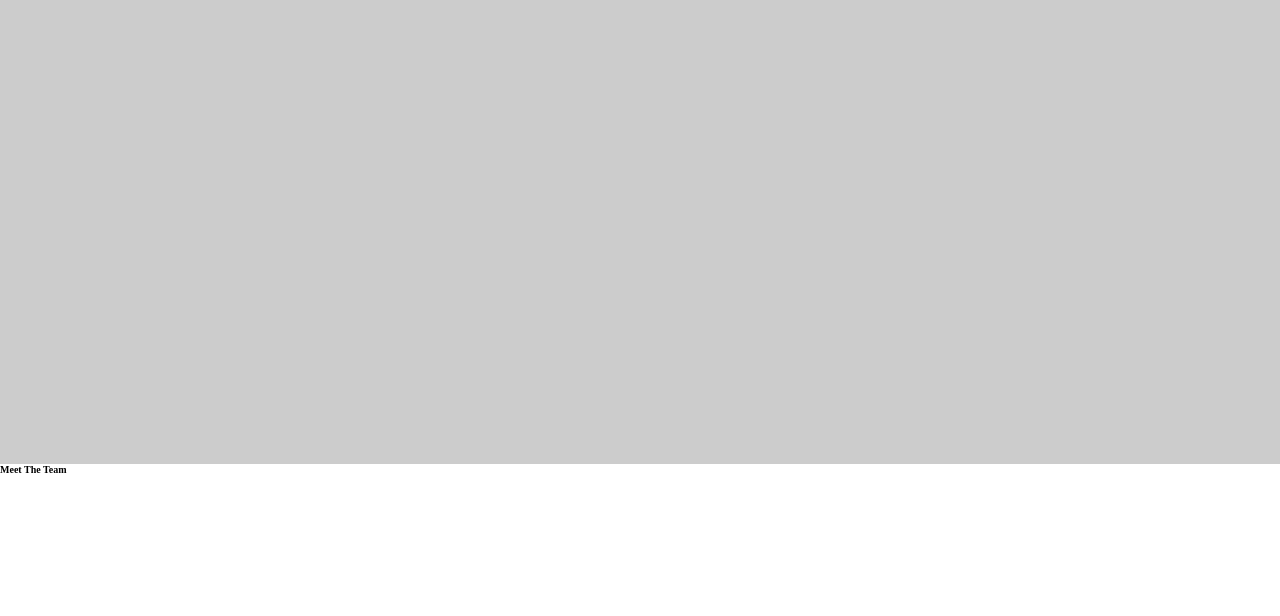
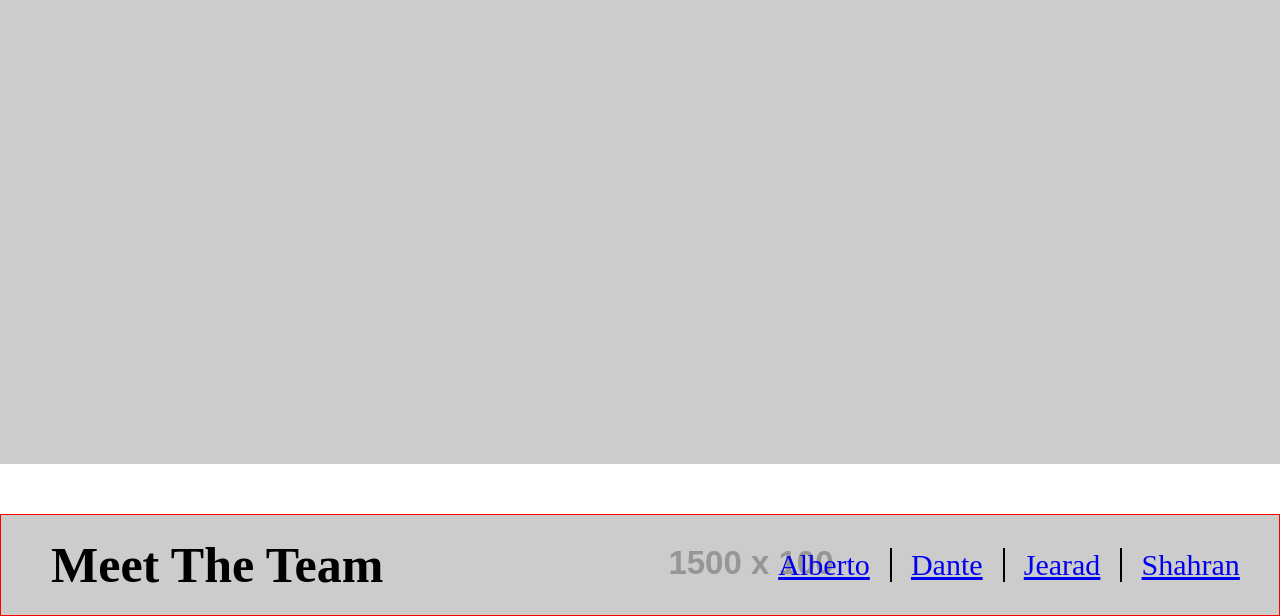
Before and after one commit to dantecosme/Team-9-Project, a plain HTML site: page aboutus.html in a window 1280 px wide. Shown: the part 616-1232 px from the top of the page. Before the commit the page ends 1135 px from the top, so only its background shows below. Drawn offline with Linux system fonts and the light colour scheme; placeholder pictures from the web are drawn by us.

Commit message:
team banner skeleton complete next adding indivual team member sections

```diff
--- a/aboutus.html
+++ b/aboutus.html
@@ -19,14 +19,22 @@
             <p>Lorem ipsum </p>
         </section>
          <section id="team" class="container">
-            <div class="team-banner">
+            <div id="team-banner">
                 <h2>Meet The Team</h2>
-                <ul>
-                    <li><a href=""></a></li>
-                    <li><a href=""></a></li>
-                    <li><a href=""></a></li>
-                    <li><a href=""></a></li>
-                </ul>
+                <div id="team-links">
+                    <div class="vl">
+                        <a href="#">Alberto</a>
+                    </div>
+                    <div class="vl">
+                        <a href="#">Dante</a>
+                    </div>
+                    <div class="vl">
+                        <a href="#">Jearad</a>
+                    </div>
+                    <div>
+                        <a href="#">Shahran</a>
+                    </div>
+                </div>
             </div>
          <!--   <div id="team-members" class="container">
                 <div>
--- a/resources/css/aboutus.css
+++ b/resources/css/aboutus.css
@@ -28,3 +28,45 @@ body {
 #purpose h1 {
     font-size: 7rem;
 }
+
+/* Team Section */
+
+#team {
+    display: flex;
+    justify-content: center;
+}
+
+#team-banner {
+    display: flex;
+    width: 1500px;
+    height: 100px;
+    justify-content: space-between;
+    align-items: center;
+    margin-top: 50px;
+    /* delete after */
+    border: 1px solid red;
+    background-image: url("https://placehold.co/1500x100");
+}
+
+#team-banner h2 {
+    font-size: 5rem;
+    margin-left: 50px;
+}
+
+#team-links {
+    display: flex;
+    width: 500px;
+    height: 50%;
+    align-items: center;
+    justify-content: space-evenly;
+    margin-right: 20px;
+}
+
+.vl {
+    border-right: 2px solid black;
+    padding-right: 20px;
+}
+
+#team-links a {
+    font-size: 3rem;
+}
```
